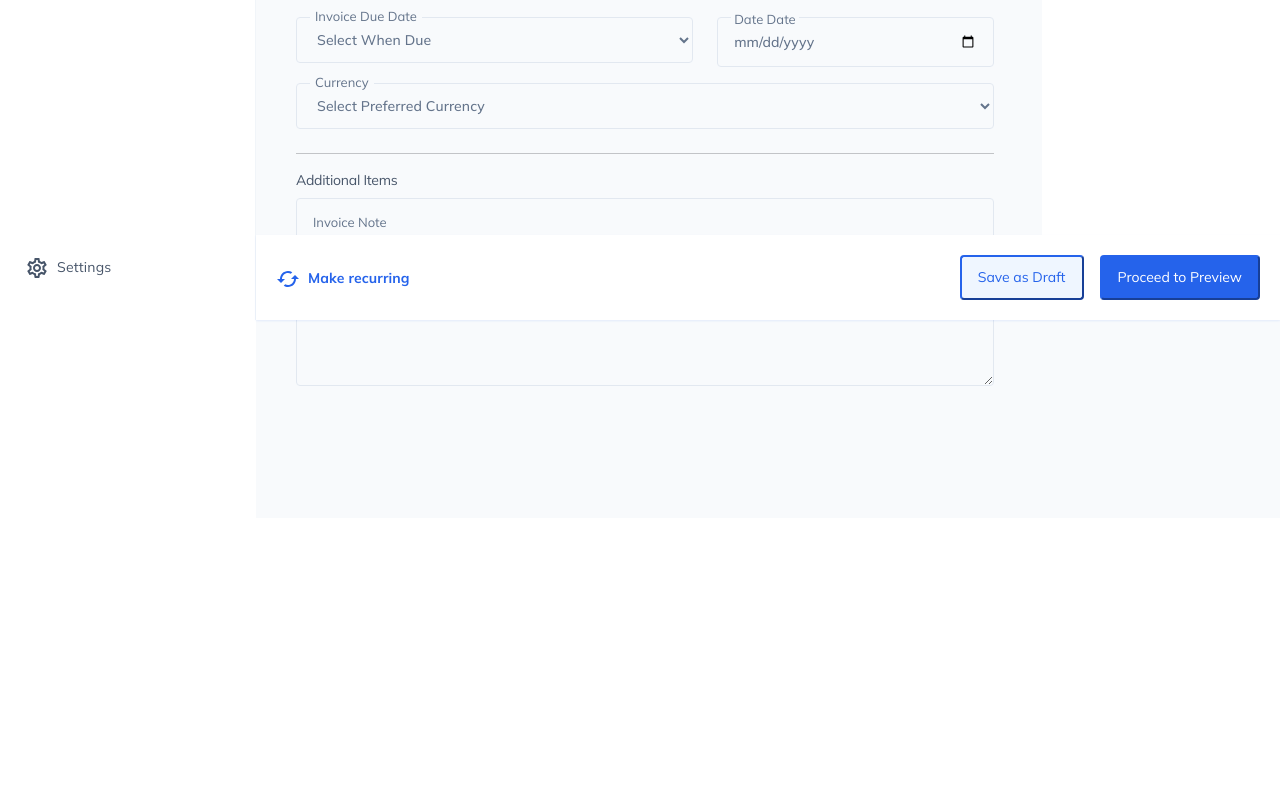
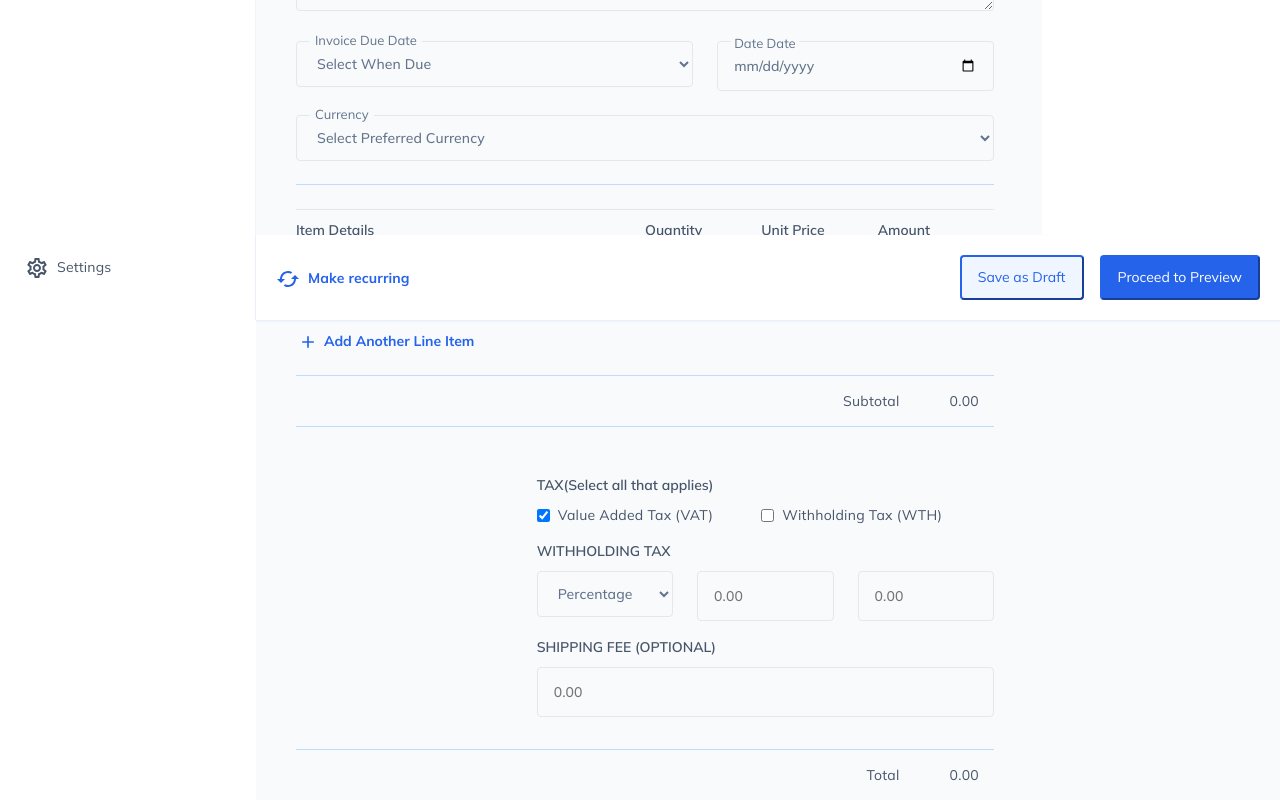
Before and after one commit to Oluwatoyinah/fuseERP, a React (Vite) app: page /invoice/1 in a window 1280 px wide. Shown: the part 480-1280 px from the top of the page. Before the commit the page ends 998 px from the top, so only its background shows below. Built offline with nearby package versions, Linux system fonts and the light colour scheme.

Commit message:
new input fields added

```diff
--- a/src/assets/styles/_config.scss
+++ b/src/assets/styles/_config.scss
@@ -5,6 +5,7 @@ $white: #fff;
 $main-blue: #2563eb;
 $light-blue-1: #f8fafc;
 $light-blue-2: #eff6ff;
+$light-blue-3: #bfdbfe;
 $black: #000;
 
 $grey-1: #475569;
--- a/src/assets/styles/_dashboard-pages.scss
+++ b/src/assets/styles/_dashboard-pages.scss
@@ -528,9 +528,68 @@
         transform: translateX(0%);
       }
 
-      //   input[type="date"]::-webkit-datetime-edit {
-      //     color: transparent;
-      //   }
+      div.divider {
+        border-bottom: 1px solid $light-blue-3;
+        width: 100%;
+        height: 4px;
+        margin: 12px 0 24px;
+      }
+
+      .item {
+        &-header {
+          padding: 10px 0;
+          border-top: 1px solid $grey-7;
+          border-bottom: 1px solid $grey-7;
+          margin-bottom: 15px;
+          h6 {
+            color: $grey-1;
+            font-size: 14px;
+            font-style: normal;
+            font-weight: 600;
+            line-height: 20px;
+            text-transform: capitalize;
+          }
+        }
+      }
+
+      .tax-details {
+        h6 {
+          color: $grey-1;
+          font-size: 14px;
+          font-style: normal;
+          font-weight: 600;
+          line-height: 20px;
+          margin-bottom: 10px;
+        }
+
+        label {
+          color: $grey-1;
+          font-size: 14px;
+          font-style: normal;
+          font-weight: 400;
+          line-height: 20px;
+          letter-spacing: 0.25px;
+        }
+      }
+
+      .total-box {
+        border-top: 1px solid $light-blue-3;
+        border-bottom: 1px solid $light-blue-3;
+        display: flex;
+        justify-content: end;
+        align-items: center;
+        gap: 20px;
+        p {
+          padding: 15px;
+          color: $grey-1;
+          text-align: right;
+          font-size: 14px;
+          font-style: normal;
+          font-weight: 400;
+          line-height: 20px;
+          letter-spacing: 0.25px;
+        }
+      }
     }
   }
 
--- a/src/data-store/store.js
+++ b/src/data-store/store.js
@@ -20,6 +20,7 @@ import GreenCheck from "../assets/icons/green-check.svg";
 import BlueCheck from "../assets/icons/blue-check.svg";
 import BlackCheck from "../assets/icons/black-check.svg";
 import StickyNote from "../assets/icons/sticky-note.svg";
+import BlueAdd from "../assets/icons/blue-add.svg";
 
 export const dashboardIcons = {
   Logo,
@@ -44,4 +45,5 @@ export const dashboardIcons = {
   BlackCheck,
   BlueCheck,
   StickyNote,
+  BlueAdd,
 };
--- a/src/pages/dashboard/DashboardPages/InvoiceDetails.jsx
+++ b/src/pages/dashboard/DashboardPages/InvoiceDetails.jsx
@@ -10,6 +10,7 @@ const {
   BlueCheck,
   SelectArrowDown,
   StickyNote,
+  BlueAdd,
 } = dashboardIcons;
 
 const InvoiceDetails = () => {
@@ -40,7 +41,7 @@ const InvoiceDetails = () => {
 
             <div className="invoice-details-body">
               <form action="" className="row auth-form">
-                <div className="col-md-8 mb-3">
+                <div className="col-md-8 mb-4">
                   <div class="input-box">
                     <input
                       type="text"
@@ -54,7 +55,7 @@ const InvoiceDetails = () => {
                   </div>
                 </div>
 
-                <div className="col-md-4 mb-3">
+                <div className="col-md-4 mb-4">
                   <div class="input-date-box">
                     <input
                       type="date"
@@ -68,7 +69,7 @@ const InvoiceDetails = () => {
                   </div>
                 </div>
 
-                <div className="col-lg-12 mb-3">
+                <div className="col-lg-12 mb-4">
                   <div class="input-box">
                     <input
                       type="text"
@@ -82,7 +83,7 @@ const InvoiceDetails = () => {
                   </div>
                 </div>
 
-                <div className="col-lg-12 mb-3">
+                <div className="col-lg-12 mb-4">
                   <div class="input-textarea-box">
                     <textarea
                       name=""
@@ -98,7 +99,7 @@ const InvoiceDetails = () => {
                   </div>
                 </div>
 
-                <div className="col-lg-7 col-md-6 mb-3">
+                <div className="col-lg-7 col-md-6 mb-4">
                   <div class="input-select-box">
                     <select name="" id="">
                       <option value="">Select When Due</option>
@@ -110,7 +111,7 @@ const InvoiceDetails = () => {
                   </div>
                 </div>
 
-                <div className="col-lg-5 col-md-6 mb-3">
+                <div className="col-lg-5 col-md-6 mb-4">
                   <div class="input-date-box">
                     <input
                       type="date"
@@ -136,15 +137,192 @@ const InvoiceDetails = () => {
                   </div>
                 </div>
 
-                <div className="col">
-                  <hr style={{ borderSize: "2px" }} />
+                <div className="col-12">
+                  <div className="divider"></div>
+                </div>
+
+                <div className="mb-5">
+                  <div className="item row gx-0">
+                    <div className=" mb-2 col-xl-6 col-lg-12">
+                      <div className="item-header">
+                        <h6>Item Details</h6>
+                      </div>
+
+                      <div className="item-body">
+                        <div className="col-xl-11">
+                          <div class="input-box">
+                            <input
+                              type="text"
+                              name=""
+                              autocomplete="off"
+                              placeholder="Enter item Description"
+                              required
+                            />
+                          </div>
+                        </div>
+                      </div>
+                    </div>
+                    <div className="col-xl-2 col-md-4 mb-2">
+                      <div className="item-header">
+                        <h6>Quantity</h6>
+                      </div>
+                      <div className="item-body">
+                        <div className="col-md-11">
+                          <div class="input-box">
+                            <input
+                              type="number"
+                              name=""
+                              autocomplete="off"
+                              placeholder="0.00"
+                              required
+                            />
+                          </div>
+                        </div>
+                      </div>
+                    </div>
+                    <div className="col-xl-2 col-md-4 mb-2">
+                      <div className="item-header">
+                        <h6>Unit Price</h6>
+                      </div>
+                      <div className="item-body">
+                        <div className="col-md-11">
+                          <div class="input-box">
+                            <input
+                              type="number"
+                              name=""
+                              autocomplete="off"
+                              placeholder="0.00"
+                              required
+                            />
+                          </div>
+                        </div>
+                      </div>
+                    </div>
+                    <div className="col-xl-2 col-md-4 mb-2">
+                      <div className="item-header">
+                        <h6>Amount</h6>
+                      </div>
+                      <div className="item-body">
+                        <div className="col-md-11">
+                          <div class="input-box">
+                            <input
+                              type="number"
+                              name=""
+                              autocomplete="off"
+                              placeholder="0.00"
+                              required
+                            />
+                          </div>
+                        </div>
+                      </div>
+                    </div>
+                  </div>
+
+                  <div className="mb-3">
+                    <Button
+                      buttonText="Add Another Line Item"
+                      frontIconImgSrc={BlueAdd}
+                      bgColor="transparent"
+                      textColor="#2563eb"
+                      IconWidth={20}
+                      extraStyle={{ fontWeight: "700", padding: " 5px 0" }}
+                    />
+                  </div>
+
+                  <div className="total-box">
+                    <p>Subtotal</p>
+                    <p>0.00</p>
+                  </div>
+                </div>
+
+                <div className="mb-5">
+                  <div className="row mb-3">
+                    <div className="col-lg-8 col-md-10 ms-auto tax-details">
+                      <div className="mb-3">
+                        <h6>TAX(Select all that applies)</h6>
+                        <div className="d-flex gap-5 align-items-center">
+                          <div className="">
+                            <div className="d-flex gap-2 align-items-center">
+                              <input type="checkbox" checked />
+                              <label htmlFor="">Value Added Tax (VAT)</label>
+                            </div>
+                          </div>
+                          <div className="">
+                            <div className="d-flex gap-2 align-items-center">
+                              <input type="checkbox" />
+                              <label htmlFor="">Withholding Tax (WTH)</label>
+                            </div>
+                          </div>
+                        </div>
+                      </div>
+
+                      <div className="mb-3">
+                        <h6 className="text-uppercase">Withholding tax</h6>
+                        <div className="row gy-3">
+                          <div className="col-md-4">
+                            <div class="input-select-box">
+                              <select name="" id="">
+                                <option value="">Percentage</option>
+                              </select>
+
+                              {/* <label for="email" class="label-name">
+                                <span class="label-text">Invoice Due Date</span>
+                              </label> */}
+                            </div>
+                          </div>
+                          <div className="col-md-4 col-6">
+                            <div class="input-box">
+                              <input
+                                type="number"
+                                name="number"
+                                autocomplete="off"
+                                placeholder="0.00"
+                                required
+                              />
+                            </div>
+                          </div>
+                          <div className="col-md-4 col-6">
+                            <div class="input-box">
+                              <input
+                                type="number"
+                                name="number"
+                                autocomplete="off"
+                                placeholder="0.00"
+                                required
+                              />
+                            </div>
+                          </div>
+                        </div>
+                      </div>
+
+                      <div className="mb-3">
+                        <h6 className="text-uppercase">
+                          Shipping Fee (Optional)
+                        </h6>
+                        <div class="input-box">
+                          <input
+                            type="number"
+                            name="number"
+                            autocomplete="off"
+                            placeholder="0.00"
+                            required
+                          />
+                        </div>
+                      </div>
+                    </div>
+                  </div>
+
+                  <div className="total-box">
+                    <p>Total</p>
+                    <p>0.00</p>
+                  </div>
                 </div>
 
                 <div className="">
                   <div>
                     <h3 className="sub-title mb-2">Additional Items</h3>
                   </div>
-                  <div className="col-md-12 mb-3">
+                  <div className="col-md-12 mb-4">
                     <div class="input-box">
                       <input
                         type="text"
@@ -158,7 +336,7 @@ const InvoiceDetails = () => {
                     </div>
                   </div>
 
-                  <div className="col-lg-12 mb-3">
+                  <div className="col-lg-12 mb-4">
                     <div class="input-textarea-box">
                       <textarea
                         name=""
```
Also changed, not shown: src/assets/icons/blue-add.svg (added).
